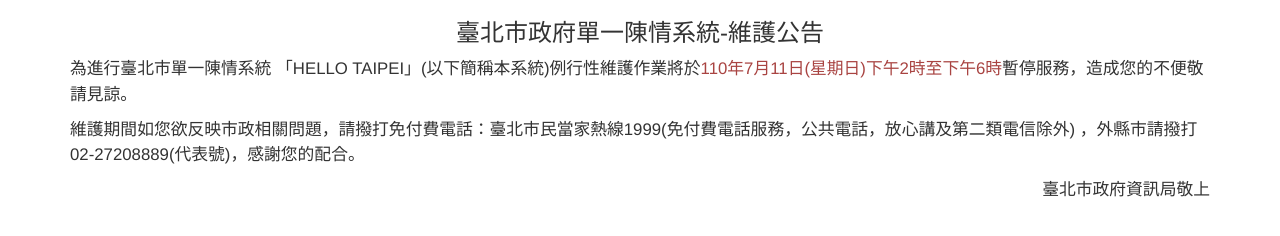
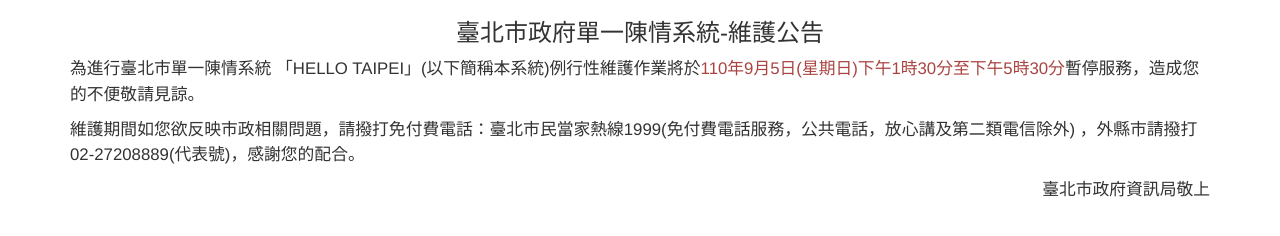
Before and after one commit to tpeinput/websitemaintenance, a plain HTML site: page index.html in a window 1280 px wide. Drawn offline with nearby package versions, Linux system fonts and the light colour scheme.

Commit message:
Update index.html

```diff
--- a/index.html
+++ b/index.html
@@ -13,7 +13,7 @@
   <body>
     <div class="container" style="clear:both;">
       <h3 class="text-center">臺北市政府單一陳情系統-維護公告</h3>
-      <p>為進行臺北市單一陳情系統 「HELLO TAIPEI」(以下簡稱本系統)例行性維護作業將於<span class="text-danger">110年7月11日(星期日)下午2時至下午6時</span>暫停服務，造成您的不便敬請見諒。</p>
+      <p>為進行臺北市單一陳情系統 「HELLO TAIPEI」(以下簡稱本系統)例行性維護作業將於<span class="text-danger">110年9月5日(星期日)下午1時30分至下午5時30分</span>暫停服務，造成您的不便敬請見諒。</p>
       <p>維護期間如您欲反映市政相關問題，請撥打免付費電話：臺北市民當家熱線1999(免付費電話服務，公共電話，放心講及第二類電信除外) ，外縣市請撥打02-27208889(代表號)，感謝您的配合。</p>
       <p class="pull-right">臺北市政府資訊局敬上</p>
     </div>
```
